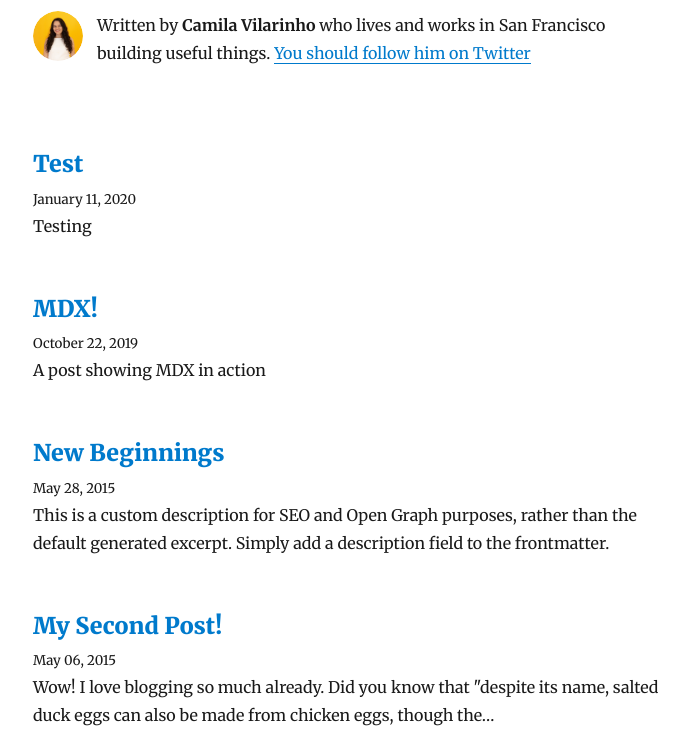
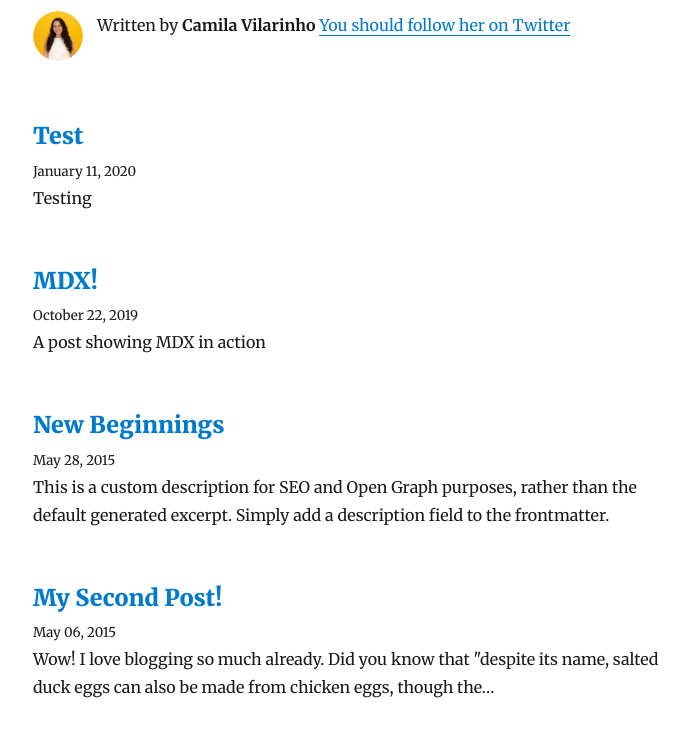
Before and after one commit to camilaavilarinho/blog, a Gatsby site: page /blog in a window 1280 px wide. Shown: the part 84-836 px from the top of the page, without its empty margins (292-981 px from the left). Built offline with nearby package versions, Linux system fonts and the light colour scheme; Gatsby itself is replaced by a stand-in of ours; some packages are replaced by stand-ins of ours.

Commit message:
Update bio

```diff
--- a/src/components/bio.js
+++ b/src/components/bio.js
@@ -34,11 +34,10 @@ function Bio() {
               }}
             />
             <p>
-              Written by <strong>{author}</strong> who lives and works in San
-              Francisco building useful things.
+              Written by <strong>{author}</strong>
               {` `}
               <a href={`https://twitter.com/${social.twitter}`}>
-                You should follow him on Twitter
+                You should follow her on Twitter
               </a>
             </p>
           </Container>
```
